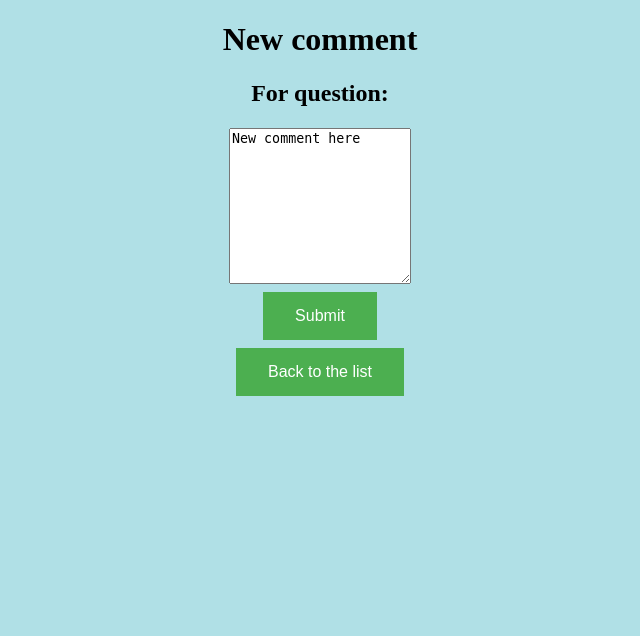
After one commit to karcagiakos/ask-mate-3, a Flask app: page /question/1/new-comment in a window 1280 px wide. The commit adds this page. Shown: the top 636 px of the page, without its empty margins (320-960 px from the left). Run offline with Flask 2, Linux system fonts and the light colour scheme.

Commit message:
quetion comment

```diff
--- a/server.py
+++ b/server.py
@@ -1,5 +1,4 @@
 from flask import Flask, flash, render_template, redirect, request, url_for
-import connection
 import datetime
 from werkzeug.utils import secure_filename
 import os
@@ -25,8 +24,9 @@ def list_questions():
 def list_answers(id):
     answers = data_manager.list_answers(id)
     question = data_manager.get_single_question(id)
+    comments = data_manager.get_comments_for_questions(id)
     data_manager.update_view_number(id)
-    return render_template('display_questions.html', id=id, question=question, answer=answers)
+    return render_template('display_questions.html', id=id, question=question, answer=answers, comments=comments)
 
 @app.route("/questions/<int:id>/new-answer", methods=['GET', 'POST'])
 def add_new_answer(id):
@@ -134,7 +134,13 @@ def vote_down_question(question_id):
         return redirect('/list')
     return render_template('display_questions.html', id=question_id, question=question, answer=answers)
 
-
+@app.route('/question/<int:question_id>/new-comment', methods=['GET', 'POST'])
+def add_comment_to_question(question_id):
+    if request.method == 'POST':
+        data = [question_id,request.form['comment'],str(datetime.datetime.now()),0]
+        data_manager.add_new_comment_question(data)
+        return redirect(url_for('list_answers', id=question_id))
+    return render_template('add_new_comment.html', id=question_id)
 
 
 
--- /dev/null
+++ b/templates/add_new_comment.html
@@ -0,0 +1,20 @@
+{% extends 'layout.html' %}
+
+{% block head %}
+<h1> New comment </h1>
+<h2> For question: </h2>
+<h4>  </h4>
+{% endblock head %}
+
+
+{% block body %}
+<form action="{{url_for('add_comment_to_question', question_id=id)}}" method="post" enctype="multipart/form-data">
+    <!--<label for="question">Question:</label> -->
+    <textarea rows="10" cols="20" name="comment">New comment here
+</textarea> <br>
+    <button class="button button1" type="submit">Submit</button>
+</form>
+
+<button  class="button button1" onclick="location.href='{{url_for('list_answers', id=id)}}'" type="button">
+         Back to the list</button><br>
+{% endblock body %}
--- a/templates/layout.html
+++ b/templates/layout.html
@@ -11,6 +11,8 @@
             border-collapse: separate;
             border: 1px solid black;
             text-align: center;
+            margin-left: auto;
+            margin-right: auto;
         }
 
         th {
```
Also changed, not shown: data_manager.py (+19 -0 lines), templates/display_questions.html (+35 -11 lines).
